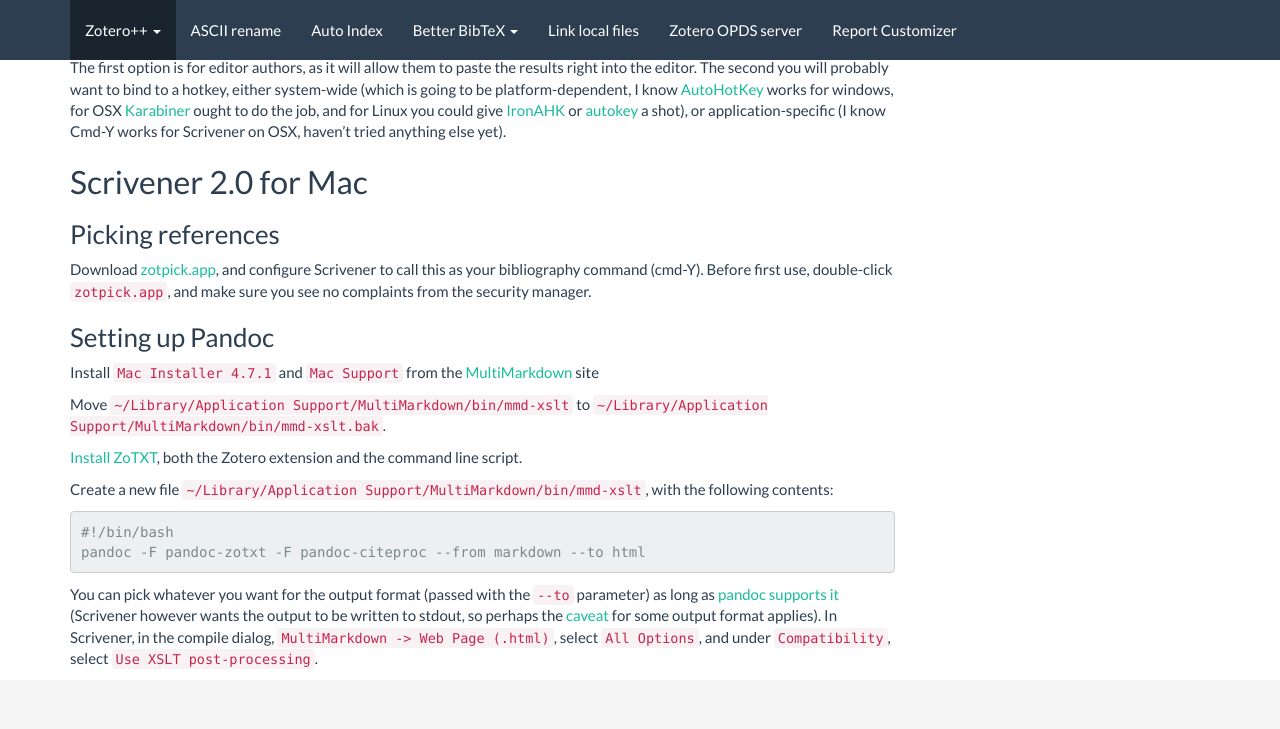
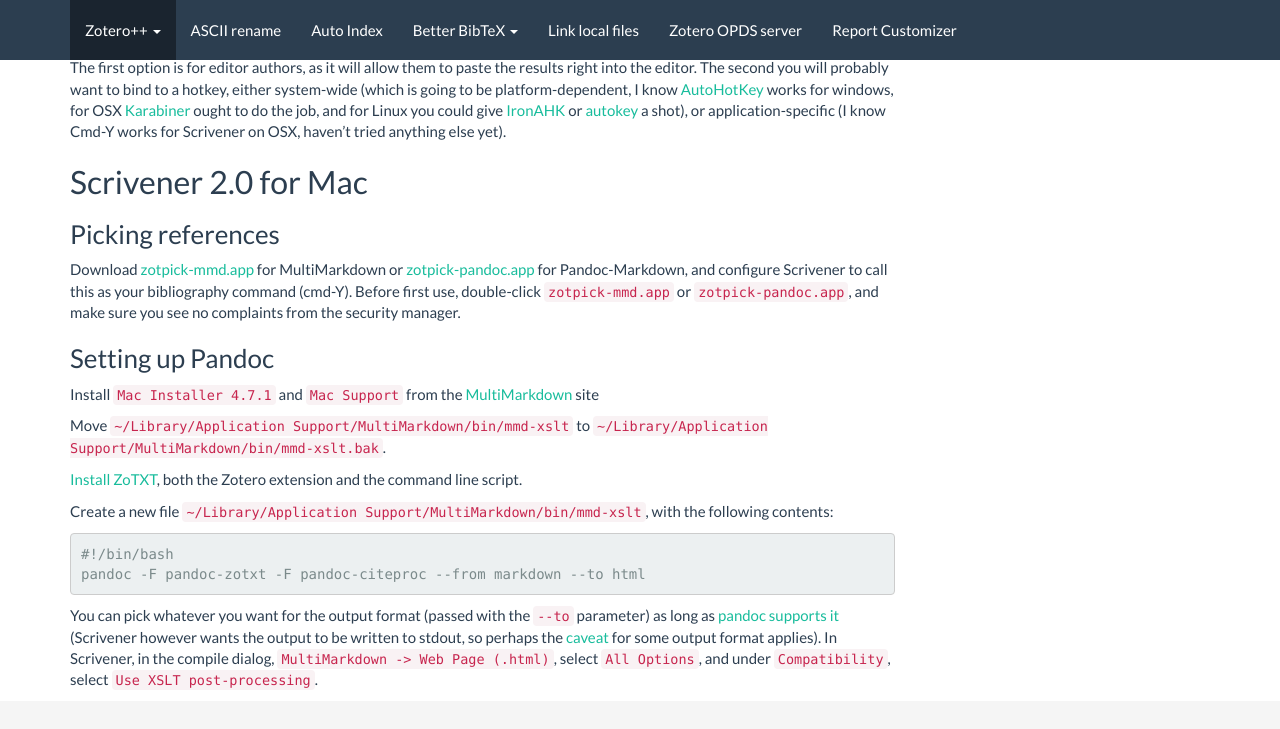
Before and after one commit to edwinksl/ZotPlus.github.io, a Jekyll site: the page built from better-bibtex/cayw.md, in a window 1280 px wide and 900 px high, scrolled down 461 px. Shown: the top 729 px of the window. Built offline with Jekyll 4.4.1, drawn with Linux system fonts in a browser that asks for light colours; nearby versions of some CDN libraries.

Commit message:
ascii-rename 0.0.40 / auto-index 0.0.36 / better-bibtex 1.2.19 / debug-bridge 0.1.0 / link-local-files 0.0.9 / opds 0.0.10 / report-customizer 0.2.17

```diff
--- a/better-bibtex/cayw.md
+++ b/better-bibtex/cayw.md
@@ -33,8 +33,8 @@
 
 ### Picking references
 
-Download [zotpick.app](zotpick.zip), and configure Scrivener to call this as your bibliography command (cmd-Y).
-Before first use, double-click `zotpick.app`, and make sure you see no complaints from the security manager.
+Download [zotpick-mmd.app](zotpick-mmd.zip) for MultiMarkdown or [zotpick-pandoc.app](zotpick-pandoc.zip) for Pandoc-Markdown, and configure Scrivener to call this as your bibliography command (cmd-Y).
+Before first use, double-click `zotpick-mmd.app` or `zotpick-pandoc.app`, and make sure you see no complaints from the security manager.
 
 ### Setting up Pandoc
 
```
Also changed, not shown: 6 other files.
